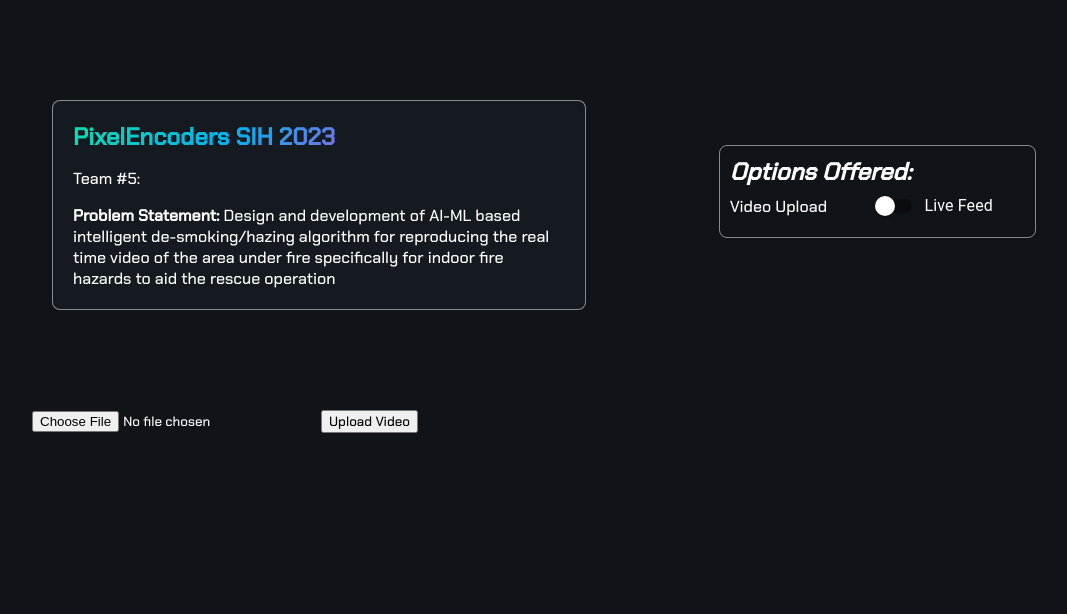
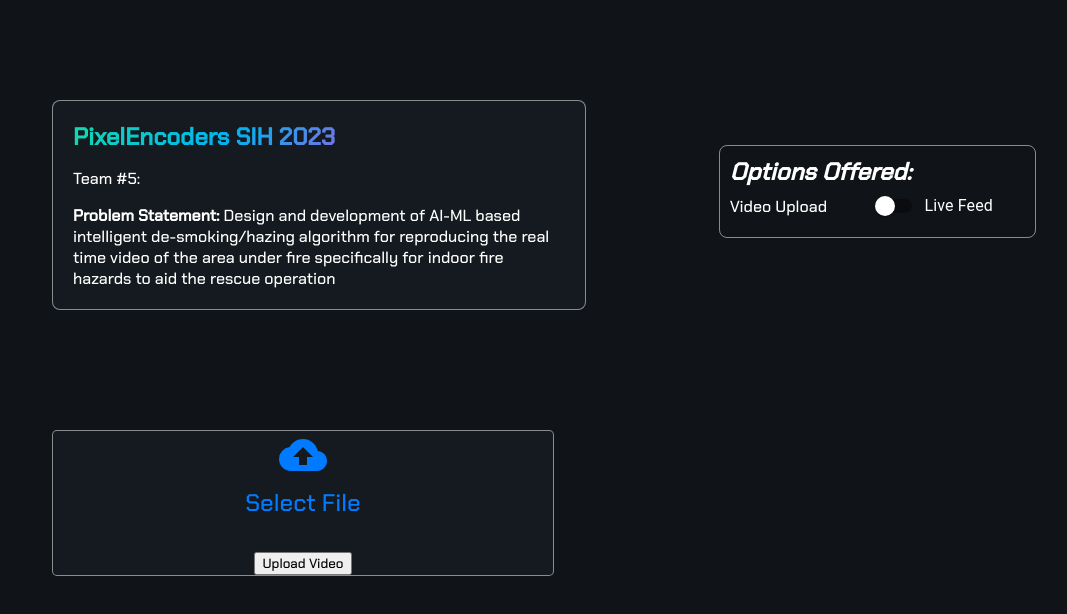
Before and after one commit to ag3ntmoriarty/Image-DeHaze, a React (Create React App) app in the folder frontend/sih/: page / in a window 1280 px wide. Shown: the top 614 px of the page, without its empty margins (96-1163 px from the left). Built offline with nearby package versions, Linux system fonts and the light colour scheme.

Commit message:
uploadcss

```diff
--- a/frontend/sih/package.json
+++ b/frontend/sih/package.json
@@ -13,6 +13,7 @@
     "express-fileupload": "^1.4.0",
     "react": "^18.2.0",
     "react-dom": "^18.2.0",
+    "react-icons": "^4.11.0",
     "react-scripts": "5.0.1",
     "web-vitals": "^2.1.4"
   },
--- a/frontend/sih/src/Components/Header.css
+++ b/frontend/sih/src/Components/Header.css
@@ -56,3 +56,8 @@
 .right {
     flex: 1;
 }
+
+
+.videoContainer{
+
+}
--- a/frontend/sih/src/Components/Live.css
+++ b/frontend/sih/src/Components/Live.css
@@ -1,4 +1,3 @@
-#video-container{
-    margin: 0;
-    padding: 0;
+.videoContainer{
+
 }
--- /dev/null
+++ b/frontend/sih/src/Components/Upload.css
@@ -0,0 +1,32 @@
+/* Upload.css */
+
+.upload-container {
+    text-align: center;
+    margin-left: 20px;
+    margin-top: 20px;
+    max-width: 500px;
+    border: 1px solid rgba(255,255,255,0.5);
+    border-radius: 5px;
+    background: var(--secondary-bg);
+}
+
+.upload-icon {
+    cursor: pointer;
+    display: flex;
+    flex-direction: column;
+    align-items: center;
+    font-size: 24px;
+    color: #007bff;
+}
+
+.upload-icon p {
+    margin-top: 8px;
+}
+
+button {
+    margin-top: 10px;
+}
+
+.selected-file {
+    margin-top: 20px;
+}
--- a/frontend/sih/src/Components/Upload.jsx
+++ b/frontend/sih/src/Components/Upload.jsx
@@ -1,14 +1,17 @@
-import React, { useState } from 'react';
+import React, { useState, useRef } from 'react';
 import axios from 'axios';
+import {MdCloudUpload, MdDelete} from 'react-icons/md';
+import {AiFillFileImage} from 'react-icons/ai';
+import "./Upload.css";
 
 export default function VideoUpload() {
 
   const [selectedFile, setSelectedFile] = useState(null);
+  const fileInputRef = useRef(null);
+  const handleUploadIconClick = () => {
+    fileInputRef.current.click();
+  };
 
-  const handleFileChange = (e) => {
-    const file = e.target.files[0];
-    setSelectedFile(file);
-  };
 
   const handleUpload = async () => {
     if (!selectedFile) return;
@@ -30,23 +33,51 @@
       console.error('Upload error:', error);
     }
   };
+  const handleFileChange = (e) => {
+    const file = e.target.files[0];
+    setSelectedFile(file);
+
+  };
 
 
   return (
     <>
-      <div>
+      {/* <div className='uplo'>
         <input type="file" accept=".mp4" onChange={handleFileChange} />
         <button type="button" onClick={handleUpload}>Upload Video</button>
+
+        {selectedFile && (
+          <div>
+              <video controls width="500" height="auto">
+                  <source src={URL.createObjectURL(selectedFile)} type = "video/mp4" />
+              </video>
+          </div>
+        )}
+      </div> */}
+      <div className='upload-container'>
+      <div className='upload-icon' onClick={handleUploadIconClick}>
+        <MdCloudUpload size={48} />
+        <p>Select File</p>
       </div>
+      <input
+        type="file"
+        accept=".mp4"
+        onChange={handleFileChange}
+        ref={fileInputRef}
+        style={{ display: 'none' }}
+      />
+      <button type="button" onClick={handleUpload}>
+        Upload Video
+      </button>
 
-      {/* Displaying the file */}
       {selectedFile && (
-        <div>
-            <video controls width="500" height="auto">
-                <source src={URL.createObjectURL(selectedFile)} type = "video/mp4" />
-            </video>
+        <div className='selected-file'>
+          <video controls width="500" height="auto">
+            <source src={URL.createObjectURL(selectedFile)} type="video/mp4" />
+          </video>
         </div>
       )}
+    </div>
     </>
   )
 }
--- a/frontend/sih/src/Components/live.jsx
+++ b/frontend/sih/src/Components/live.jsx
@@ -1,5 +1,5 @@
 import React, { useRef, useEffect, useState } from 'react';
-import "./Live.css";
+import "./Header.css";
 
 export default function LiveVideoFeed() {
   const [camOn, setCamOn] = useState(true);
@@ -37,7 +37,7 @@
   }, [camOn]);
 
   return (
-    <div id="video-container">
+    <div className="video-container">
       {/* <button onClick={() => setCamOn(!camOn)}>
         {camOn ? 'Turn Camera Off' : 'Turn Camera On'}
       </button>
```
Also changed, not shown: 2 other files (tests, documents, lock files or other folders).
